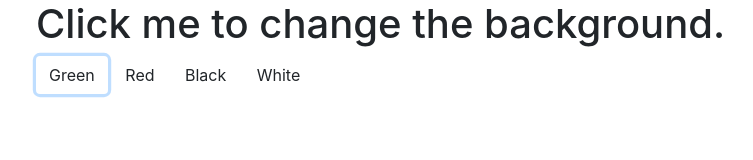
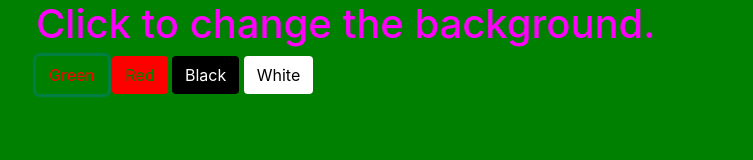
Before and after one commit to faustlarsen/switch, a plain HTML site: page index.html in a window 1280 px wide. Both pictures are taken after a click on the button "Green". Shown: the whole page, without its empty margins (49-802 px from the left). Drawn offline with Linux system fonts and the light colour scheme.

Commit message:
add colors to button and background and make them switch

```diff
--- a/css/styles.css
+++ b/css/styles.css
@@ -0,0 +1,41 @@
+h1 {
+  color: rgb(255, 0, 255);
+}
+
+.green-background {
+  background-color: green;
+}
+
+.red-background {
+  background-color: red;
+}
+
+.black-background {
+  background-color: black;
+  color: white;
+}
+
+.white-background {
+  background-color: white;
+  color: black;
+}
+
+#green {
+  color: red;
+  background-color: green;
+}
+
+#red {
+  color: green;
+  background-color: red;
+}
+
+#black  {
+  color: white;
+  background-color: black;
+}
+
+#white  {
+  color: black;
+  background-color: white;
+}
--- a/index.html
+++ b/index.html
@@ -9,7 +9,7 @@
     </head>
   <body>
     <div class="container">
-      <h1> Click me to change the background. </h1>
+      <h1> Click to change the background. </h1>
       <button class="btn btn-green" id="green">Green</button>
       <button class="btn btn-red" id="red">Red</button>
       <button class="btn btn-black" id="black">Black</button>
--- a/js/scripts.js
+++ b/js/scripts.js
@@ -0,0 +1,18 @@
+$(document).ready(function() {
+  $("#green").click(function() {
+    $("body").removeClass();
+    $("body").addClass("green-background");
+  });
+  $("#red").click(function() {
+    $("body").removeClass();
+    $("body").addClass("red-background");
+  });
+  $("#black").click(function() {
+    $("body").removeClass();
+    $("body").addClass("black-background");
+  });
+  $("#white").click(function() {
+    $("body").removeClass();
+    $("body").addClass("white-background");
+  });
+});
```
